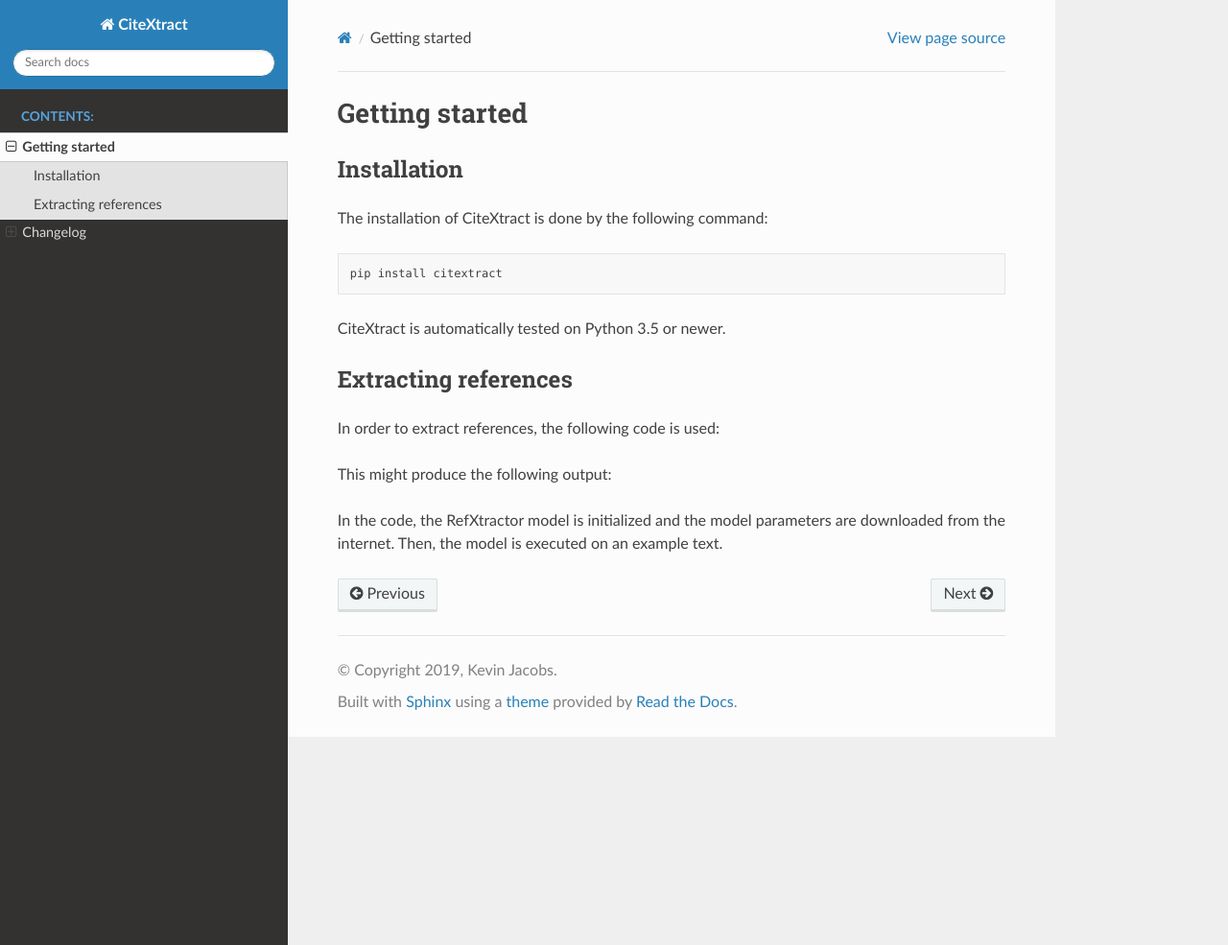
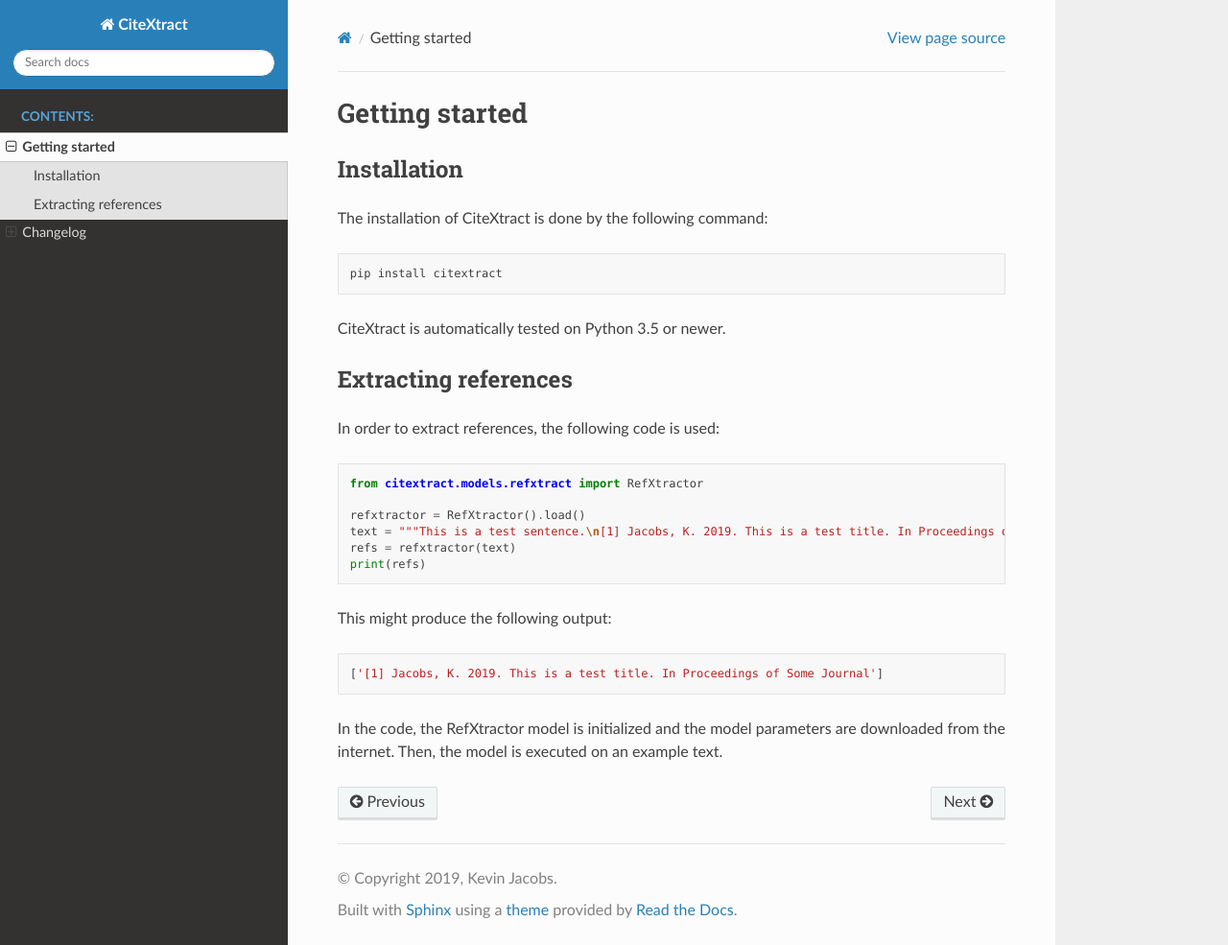
Before and after one commit to kmjjacobs/citextract, a Sphinx documentation site: the page built from docs/intro.rst, in a window 1280 px wide and 985 px high. Shown: the whole window at 96% size. Built offline with Sphinx 7.4.7 and the Read the Docs theme 2.0.0, drawn with Linux system fonts in a browser that asks for light colours; pages that are not in the unit, such as notebooks, are missing from menus; some of the changed lines change nothing that is shown.

Commit message:
- Updated documentation.

```diff
--- a/docs/conf.py
+++ b/docs/conf.py
@@ -71,4 +71,4 @@
 
 master_doc = 'index'
 
-autodoc_mock_imports = ["torch", "pdfminer.six"]
+autodoc_mock_imports = ["torch", "pdfminer.six", "pdfminer"]
--- a/docs/intro.rst
+++ b/docs/intro.rst
@@ -18,6 +18,7 @@
 In order to extract references, the following code is used:
 
 .. code-block:: python
+
    from citextract.models.refxtract import RefXtractor
 
    refxtractor = RefXtractor().load()
@@ -28,6 +29,7 @@
 This might produce the following output:
 
 .. code-block:: python
+
   ['[1] Jacobs, K. 2019. This is a test title. In Proceedings of Some Journal']
 
 In the code, the RefXtractor model is initialized and the model parameters are downloaded from the internet. Then,
```
